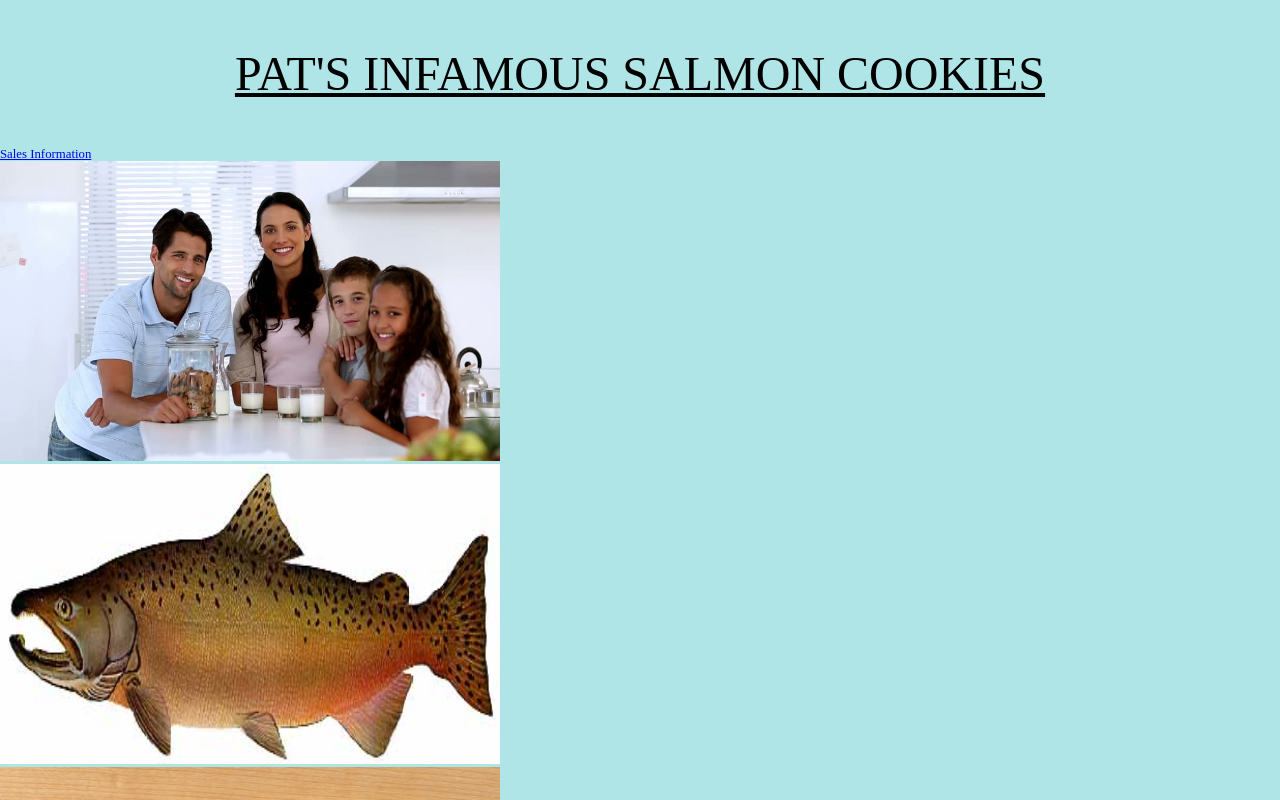
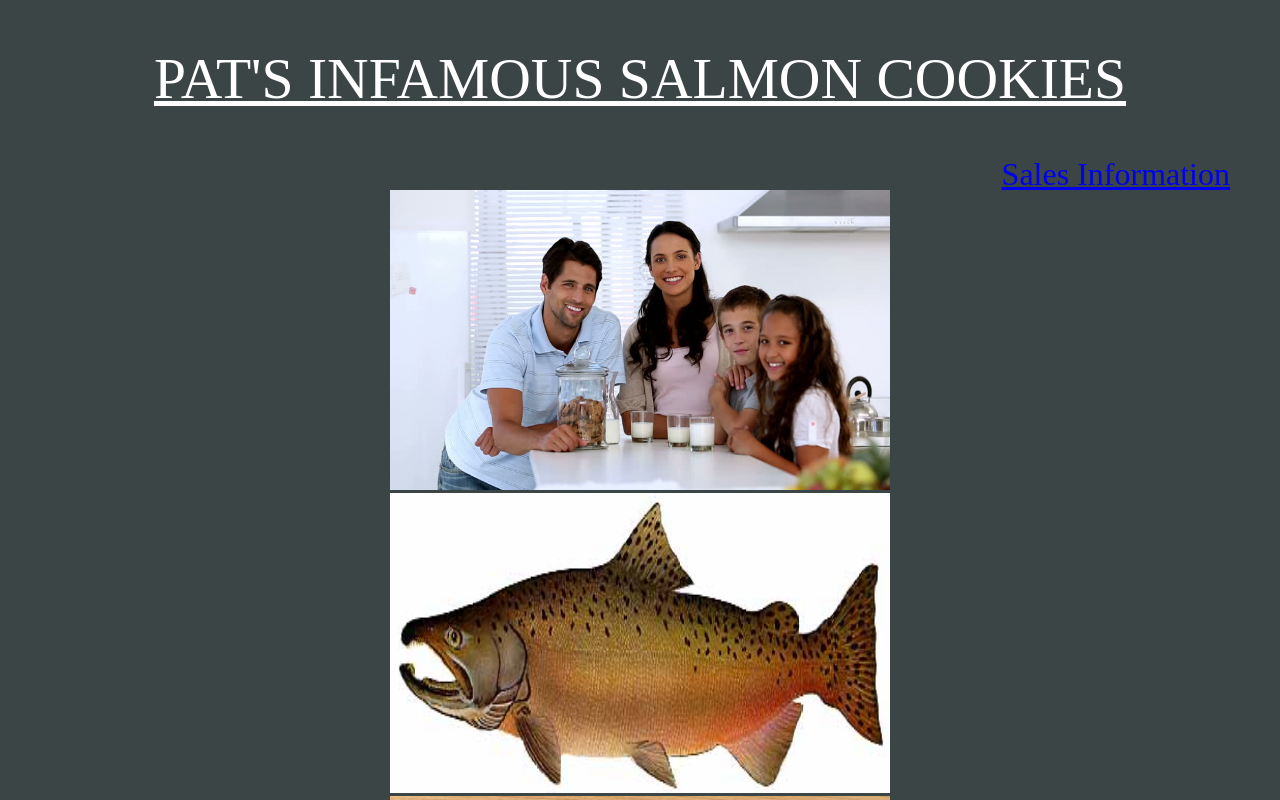
Before and after one commit to WilsonJhub/cookie-stand, a plain HTML site: page index.html in a window 1280 px wide. Shown: the top 800 px of the page. Drawn offline with Linux system fonts and the light colour scheme.

Commit message:
fixing merge conflict

```diff
--- a/style.css
+++ b/style.css
@@ -1,18 +1,19 @@
 * {
-  background-color: rgb(175, 229, 231);
+  background-color: rgb(60, 69, 70);
 
 }
 
 h1 {
+  display: flex;
   font-size: 3.0em;
   text-align: center;
   text-decoration: underline;
   margin: 50px;
+  color: white;
+
 }
-h2 {
-  font-size: 1.0vw;
-  color: salmon;
-}
+
+
 
 ul {
   list-style-type: square;
@@ -33,6 +34,66 @@ td {
 
 }
 
+
+/* <----------------INDEX.HTML--------------> */
+#patsin {
+  display: flex;
+  justify-content: center;
+  font-size: 3.6em;
+  color: white;
+
+}
+
+#salesinfo {
+  display: flex;
+  justify-content: right;
+  font-size: 2.0em;
+  margin: 0px 50px 0px 0px;
+  color: white;
+}
+
+h3 {
+  display: flex;
+  color: white;
+
+}
+
+#section {
+  display: flex;
+  justify-content: center;
+  flex-direction: row;
+
+}
+
+#contact {
+  display: flex;
+  flex-direction: row;
+  padding: 30px 30px 30px 30px;
+}
+
+
+
+
+
+
+
+
+
+/* <----------------SALES.HTML--------------> */
+
+
 #bd{
-  background-color: salmon;
+  display: flex;
+  justify-content: center;
+  color:white;
+
+
 }
+
+#hp {
+  color: white;
+}
+
+#salesinfo {
+  color: white;
+}
```
